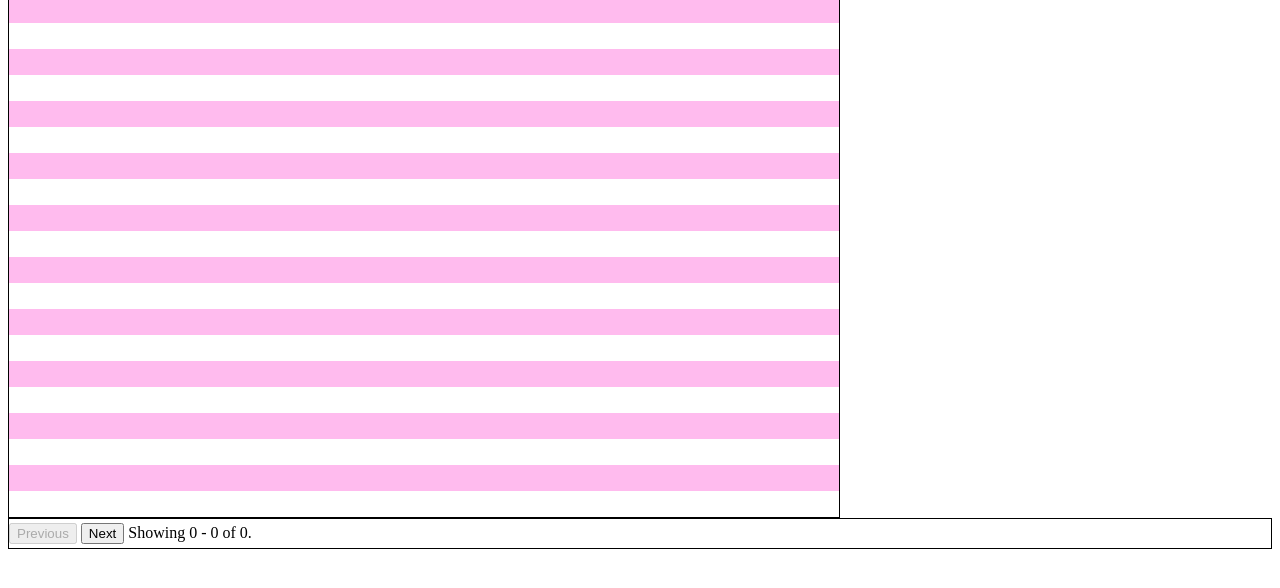
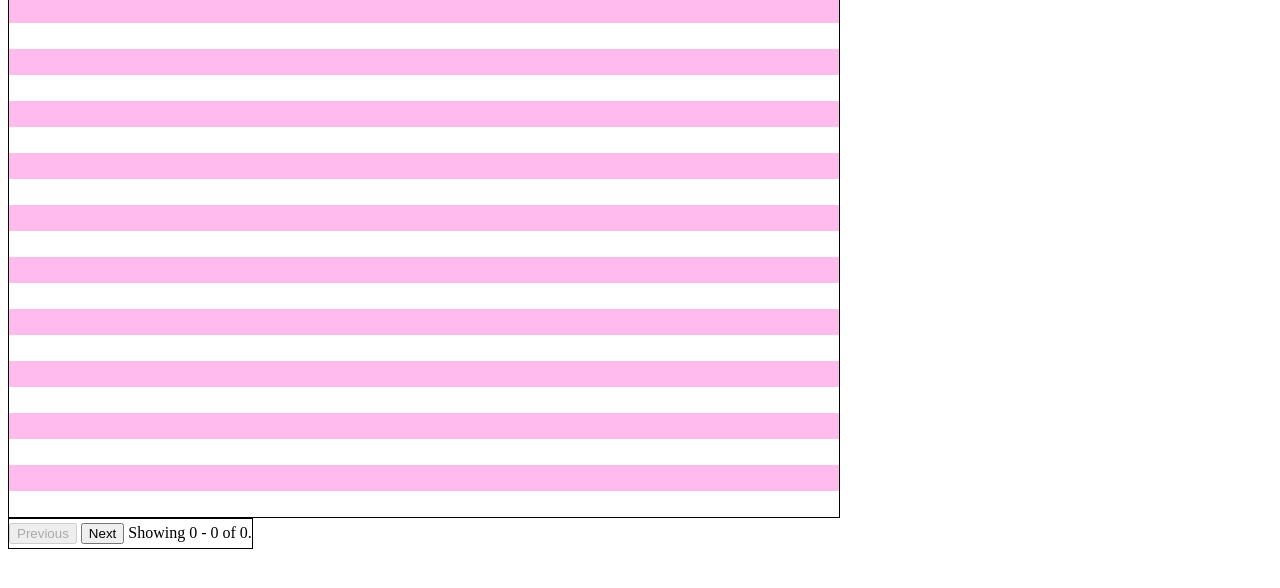
Before and after one commit to lebbe/Github-javascript-repos, a plain HTML site: page index.html in a window 1280 px wide. Shown: the part 110-698 px from the top of the page. Drawn offline with Linux system fonts and the light colour scheme; no server answers.

Commit message:
Even better styling.

```diff
--- a/index.css
+++ b/index.css
@@ -39,6 +39,7 @@ thead {
     position: sticky;
     top: 0;
     background-color: #fff;
+    background-clip: text; /* Background color on thead is drawn above border unless we also have this. */
 }
 
 footer {
@@ -47,7 +48,6 @@ footer {
     background-color: #fff;
     padding: 4px 0;
     border: 1px solid #000;
-    width: 100%;
-    box-sizing: border-box;
+    display: inline-block;
     left: 0;
 }
```
